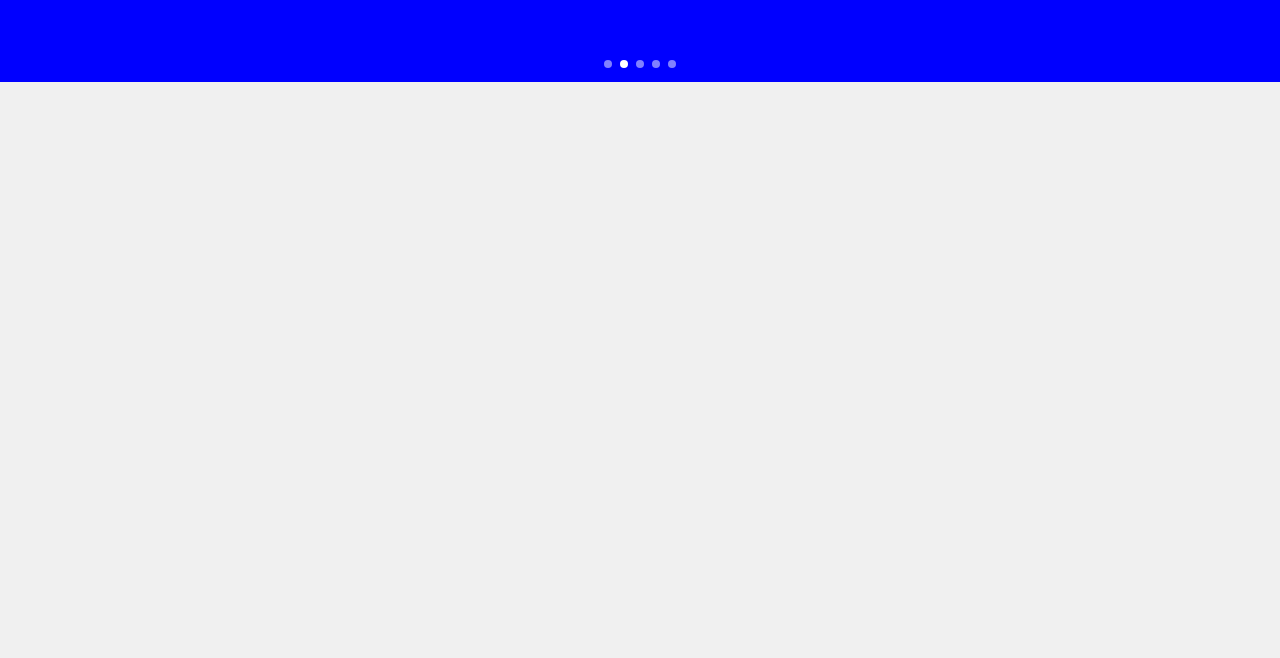
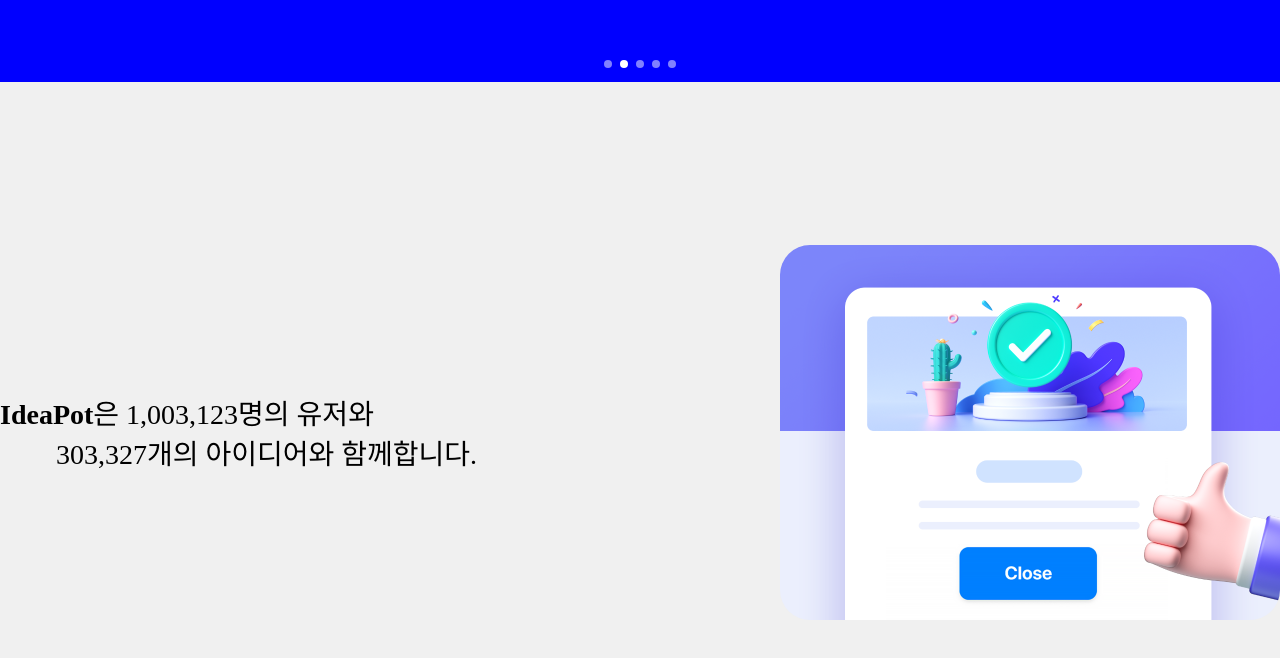
Before and after one commit to Brain-Compiler/ideapot-Frontend, a React (Create React App) app: page / in a window 1280 px wide. Shown: the part 534-1192 px from the top of the page. Built offline with nearby package versions, Linux system fonts and the light colour scheme.

Commit message:
Add Number of Users and Number of Ideas

```diff
--- a/src/pages/MainPage/MainPage.js
+++ b/src/pages/MainPage/MainPage.js
@@ -1,11 +1,27 @@
 import styles from "./MainPage.module.scss";
 import Swiper from "../../components/Main/Swiper/Swiper";
+import img_main_1 from "../../assets/img_main_1.png";
+import { useState } from "react";
 
 const MainPage = () => {
+  const [users, setUsers] = useState("1,003,123");
+  const [ideas, setIdeas] = useState("303,327");
+
   return (
-    <div className={styles.box}>
-      <div className={styles.swiper}>
-        <Swiper />
+    <div className={styles.wrap}>
+      <div className={styles.box}>
+        <div className={styles.swiper}>
+          <Swiper />
+        </div>
+        <div className={styles.tipBox}>
+          <div className={styles.tip}>
+            <p>
+              <b>IdeaPot</b>은 {users}명의 유저와 <br />
+              &nbsp; &nbsp; &nbsp; &nbsp; {ideas}개의 아이디어와 함께합니다.
+            </p>
+            <img alt="img_main_1" src={img_main_1} />
+          </div>
+        </div>
       </div>
     </div>
   );
--- a/src/pages/MainPage/MainPage.module.scss
+++ b/src/pages/MainPage/MainPage.module.scss
@@ -1,3 +1,31 @@
-.box {
-  height: 3000px;
+@import "src/styles/Global.scss";
+
+.wrap {
+  .box {
+    height: 3000px;
+
+    .tipBox {
+      display: flex;
+      justify-content: center;
+      align-items: center;
+      width: 100%;
+      height: 700px;
+
+      .tip {
+        display: flex;
+        justify-content: space-between;
+        align-items: center;
+        width: $width-base;
+      }
+
+      p {
+        font-size: 28px;
+      }
+
+      img {
+        width: 500px;
+        border-radius: 30px;
+      }
+    }
+  }
 }
```
